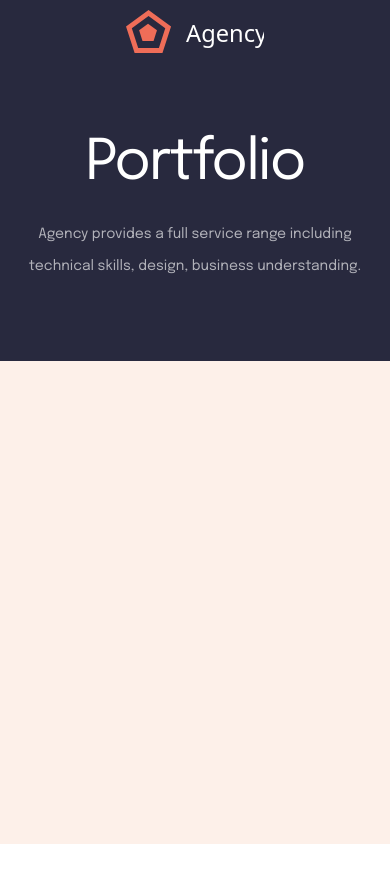
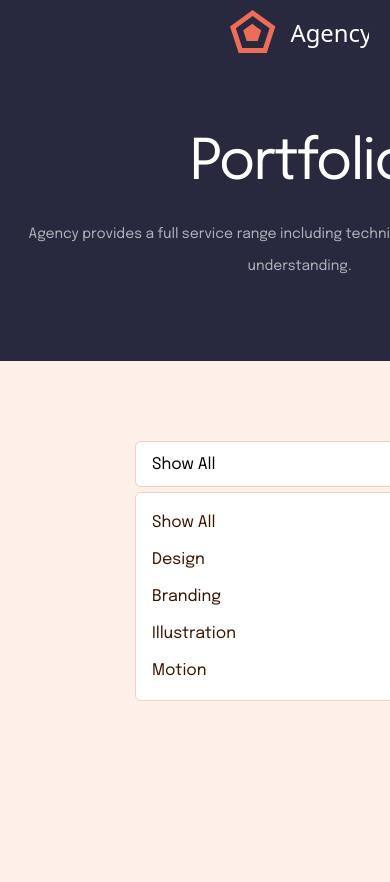
Before and after one commit to Voloshin-Sergei/jupiter_test, a React (Create React App) app: page / in a window 390 px wide. Shown: the top 882 px of the page. Before the commit the page ends 844 px from the top, so only its background shows below. Built offline with nearby package versions, Linux system fonts and the light colour scheme.

Commit message:
feat: added Categories component

```diff
--- /dev/null
+++ b/src/components/Categories/Categories.jsx
@@ -0,0 +1,18 @@
+import styles from './Categories.module.css';
+
+export const Categories = ({ categories }) => {
+  return (
+    <div className={styles.categories}>
+      <div className={styles.categories__active}>
+        Show All <img width="10" src={process.env.PUBLIC_URL + '/arrow.svg'} alt="arrow" />
+      </div>
+      <ul className={styles.categories__list}>
+        {categories.map((category) => (
+          <li key={category.id} className={`${styles.list__item}`}>
+            {category.title}
+          </li>
+        ))}
+      </ul>
+    </div>
+  );
+};
--- /dev/null
+++ b/src/components/Categories/Categories.module.css
@@ -0,0 +1,56 @@
+.categories__list {
+  list-style-type: none;
+  padding: 0;
+  margin: 0;
+  display: flex;
+  justify-content: space-between;
+  gap: 63px;
+}
+
+.list__item {
+  color: #391400;
+  line-height: 32px;
+  font-weight: 400;
+  font-size: 16px;
+  cursor: pointer;
+}
+
+.active {
+  color: #4fe24a;
+}
+
+.list__item:hover {
+  color: #4fe24a;
+}
+
+.categories__active {
+  display: none;
+}
+
+@media (max-width: 1039px) {
+  .categories__active {
+    display: block;
+  }
+
+  .categories__list {
+    flex-direction: column;
+    gap: 5px;
+    background-color: #fff;
+    border: 1px solid #f3d1bf;
+    border-radius: 6px;
+    padding: 14px 16px 13px;
+  }
+
+  .categories__active {
+    display: flex;
+    align-items: center;
+    justify-content: space-between;
+    background-color: #fff;
+    border: 1px solid #f3d1bf;
+    border-radius: 6px;
+    padding: 14px 16px 13px;
+    min-width: 329px;
+    cursor: pointer;
+    margin-bottom: 5px;
+  }
+}
--- a/src/components/Main/Main.jsx
+++ b/src/components/Main/Main.jsx
@@ -1,9 +1,14 @@
+import data from '../../data';
+import { Categories } from '../Categories/Categories';
+
 import styles from './Main.module.css';
 
 export const Main = () => {
   return (
     <main className={styles.main}>
-      <div className={styles.main__container}></div>
+      <div className={styles.main__container}>
+        <Categories categories={data.categories} />
+      </div>
     </main>
   );
 };
--- a/src/components/Main/Main.module.css
+++ b/src/components/Main/Main.module.css
@@ -1,10 +1,12 @@
 .main {
   background-color: #fdf0e9;
-  height: 100%;
 }
 
 .main__container {
   max-width: 1440px;
   margin: 0 auto;
   padding: 80px 135px 184px 135px;
+  display: flex;
+  flex-direction: column;
+  justify-content: center;
 }
--- a/src/index.css
+++ b/src/index.css
@@ -1,9 +1,9 @@
 * {
   transition: all 0.3s ease;
+  box-sizing: border-box;
 }
 
 body {
-  box-sizing: border-box;
   margin: 0;
   font-family: 'Epilogue', sans-serif;
 }
```
Also changed, not shown: public/arrow.svg (added).
